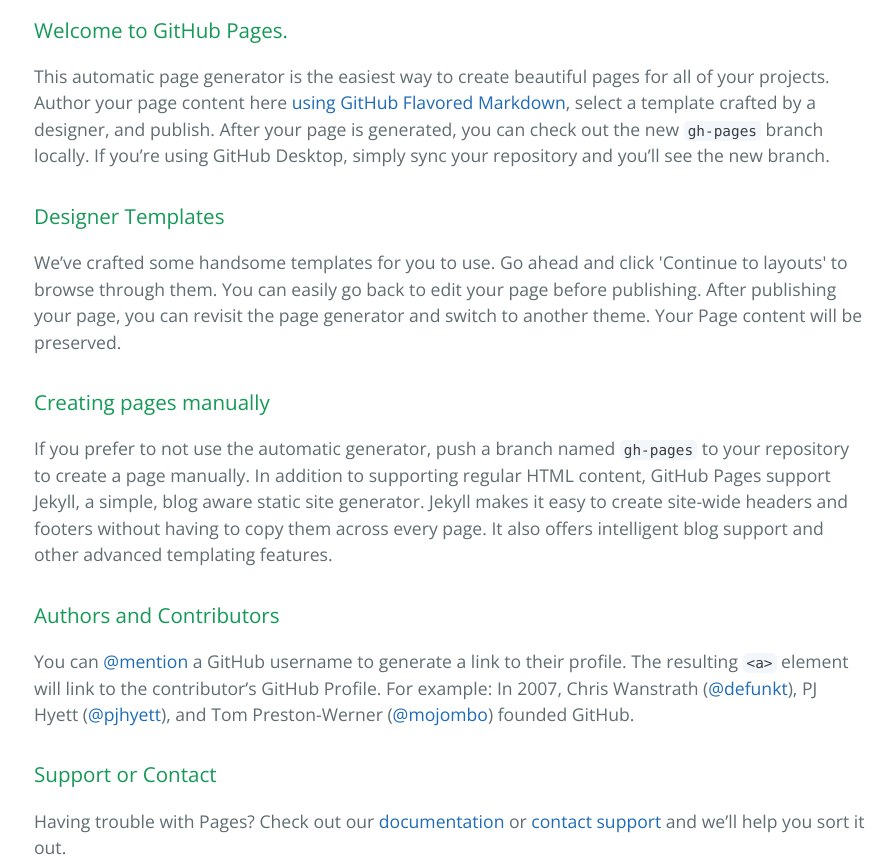
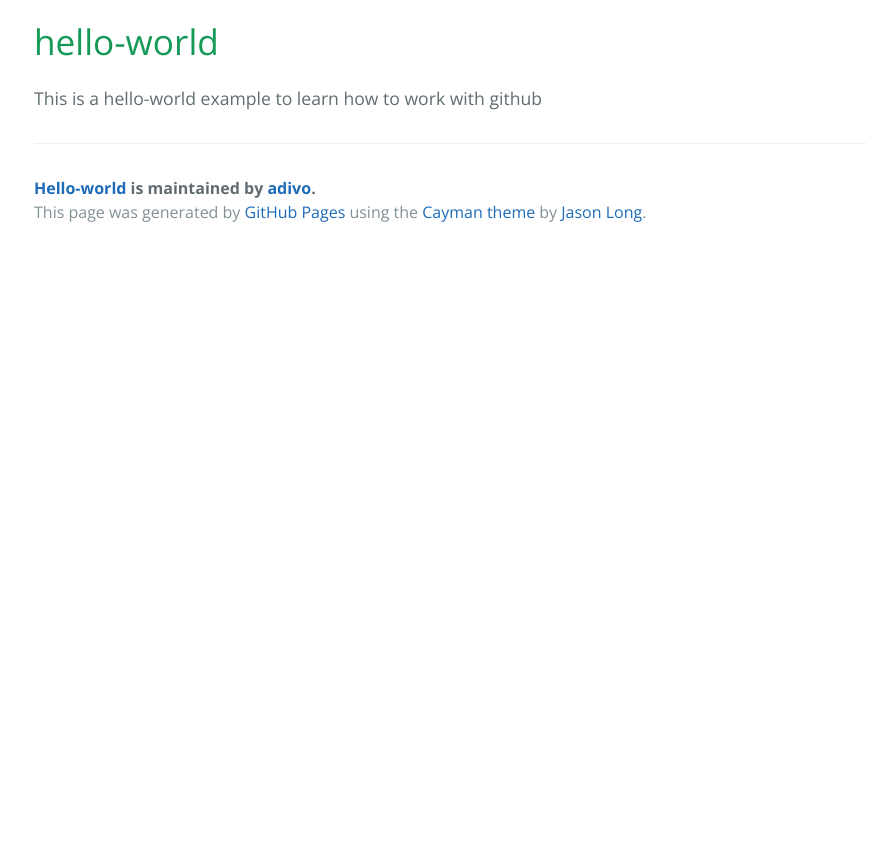
Before and after one commit to adivo/hello-world, a plain HTML site: page index.html in a window 1280 px wide. Shown: the part 400-1264 px from the top of the page, without its empty margins (190-1082 px from the left). After the commit the page ends 800 px from the top, so only its background shows below. Drawn offline with nearby package versions, Linux system fonts and the light colour scheme.

```diff
--- a/index.html
+++ b/index.html
@@ -19,30 +19,10 @@
     </section>
 
     <section class="main-content">
-      <h3>
-<a id="welcome-to-github-pages" class="anchor" href="#welcome-to-github-pages" aria-hidden="true"><span aria-hidden="true" class="octicon octicon-link"></span></a>Welcome to GitHub Pages.</h3>
+      <h1>
+<a id="hello-world" class="anchor" href="#hello-world" aria-hidden="true"><span aria-hidden="true" class="octicon octicon-link"></span></a>hello-world</h1>
 
-<p>This automatic page generator is the easiest way to create beautiful pages for all of your projects. Author your page content here <a href="https://guides.github.com/features/mastering-markdown/">using GitHub Flavored Markdown</a>, select a template crafted by a designer, and publish. After your page is generated, you can check out the new <code>gh-pages</code> branch locally. If you’re using GitHub Desktop, simply sync your repository and you’ll see the new branch.</p>
-
-<h3>
-<a id="designer-templates" class="anchor" href="#designer-templates" aria-hidden="true"><span aria-hidden="true" class="octicon octicon-link"></span></a>Designer Templates</h3>
-
-<p>We’ve crafted some handsome templates for you to use. Go ahead and click 'Continue to layouts' to browse through them. You can easily go back to edit your page before publishing. After publishing your page, you can revisit the page generator and switch to another theme. Your Page content will be preserved.</p>
-
-<h3>
-<a id="creating-pages-manually" class="anchor" href="#creating-pages-manually" aria-hidden="true"><span aria-hidden="true" class="octicon octicon-link"></span></a>Creating pages manually</h3>
-
-<p>If you prefer to not use the automatic generator, push a branch named <code>gh-pages</code> to your repository to create a page manually. In addition to supporting regular HTML content, GitHub Pages support Jekyll, a simple, blog aware static site generator. Jekyll makes it easy to create site-wide headers and footers without having to copy them across every page. It also offers intelligent blog support and other advanced templating features.</p>
-
-<h3>
-<a id="authors-and-contributors" class="anchor" href="#authors-and-contributors" aria-hidden="true"><span aria-hidden="true" class="octicon octicon-link"></span></a>Authors and Contributors</h3>
-
-<p>You can <a href="https://help.github.com/articles/basic-writing-and-formatting-syntax/#mentioning-users-and-teams" class="user-mention">@mention</a> a GitHub username to generate a link to their profile. The resulting <code>&lt;a&gt;</code> element will link to the contributor’s GitHub Profile. For example: In 2007, Chris Wanstrath (<a href="https://github.com/defunkt" class="user-mention">@defunkt</a>), PJ Hyett (<a href="https://github.com/pjhyett" class="user-mention">@pjhyett</a>), and Tom Preston-Werner (<a href="https://github.com/mojombo" class="user-mention">@mojombo</a>) founded GitHub.</p>
-
-<h3>
-<a id="support-or-contact" class="anchor" href="#support-or-contact" aria-hidden="true"><span aria-hidden="true" class="octicon octicon-link"></span></a>Support or Contact</h3>
-
-<p>Having trouble with Pages? Check out our <a href="https://help.github.com/pages">documentation</a> or <a href="https://github.com/contact">contact support</a> and we’ll help you sort it out.</p>
+<p>This is a hello-world example to learn how to work with github</p>
 
       <footer class="site-footer">
         <span class="site-footer-owner"><a href="https://github.com/adivo/hello-world">Hello-world</a> is maintained by <a href="https://github.com/adivo">adivo</a>.</span>
```
Also changed, not shown: params.json (+1 -1 lines).
